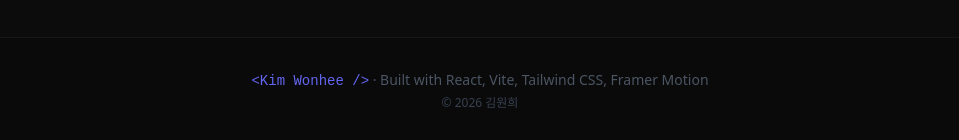
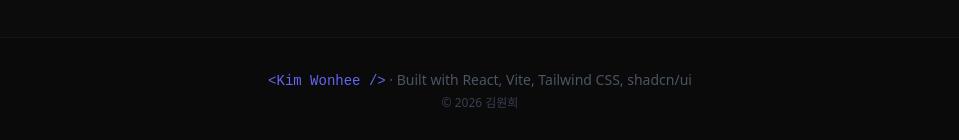
Before and after one commit to show2585-cmd/portfolio, a React (Vite) app: page / in a window 1280 px wide. Shown: the part 4692-4832 px from the top of the page, without its empty margins (160-1119 px from the left). Built offline with nearby package versions, Linux system fonts and the light colour scheme; a web font is replaced by a local one.

Commit message:
content: replace Framer Motion with shadcn/ui in footer

```diff
--- a/src/components/Footer.tsx
+++ b/src/components/Footer.tsx
@@ -5,7 +5,7 @@ export default function Footer() {
     <footer className="border-t border-white/5 py-8 px-6 text-center">
       <p className="text-gray-600 text-sm">
         <span className="font-mono text-primary">&lt;{personalInfo.nameEn} /&gt;</span>
-        {' '}· Built with React, Vite, Tailwind CSS, Framer Motion
+        {' '}· Built with React, Vite, Tailwind CSS, shadcn/ui
       </p>
       <p className="text-gray-700 text-xs mt-1">© {new Date().getFullYear()} {personalInfo.name}</p>
     </footer>
```
